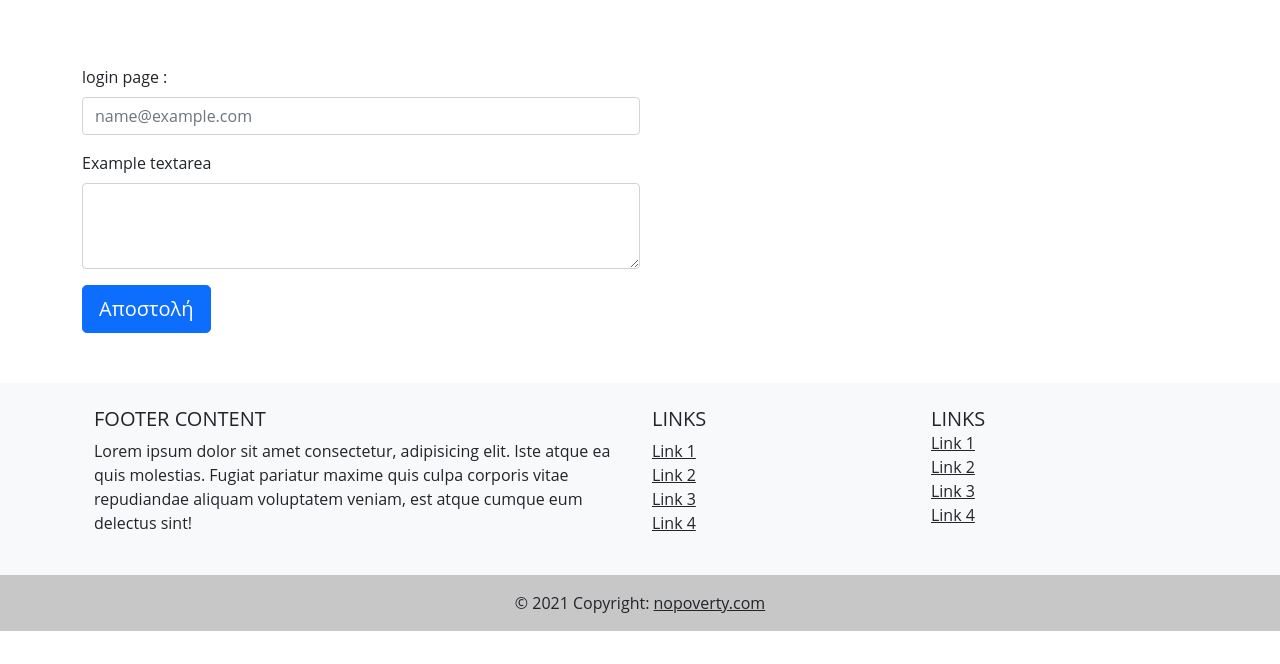
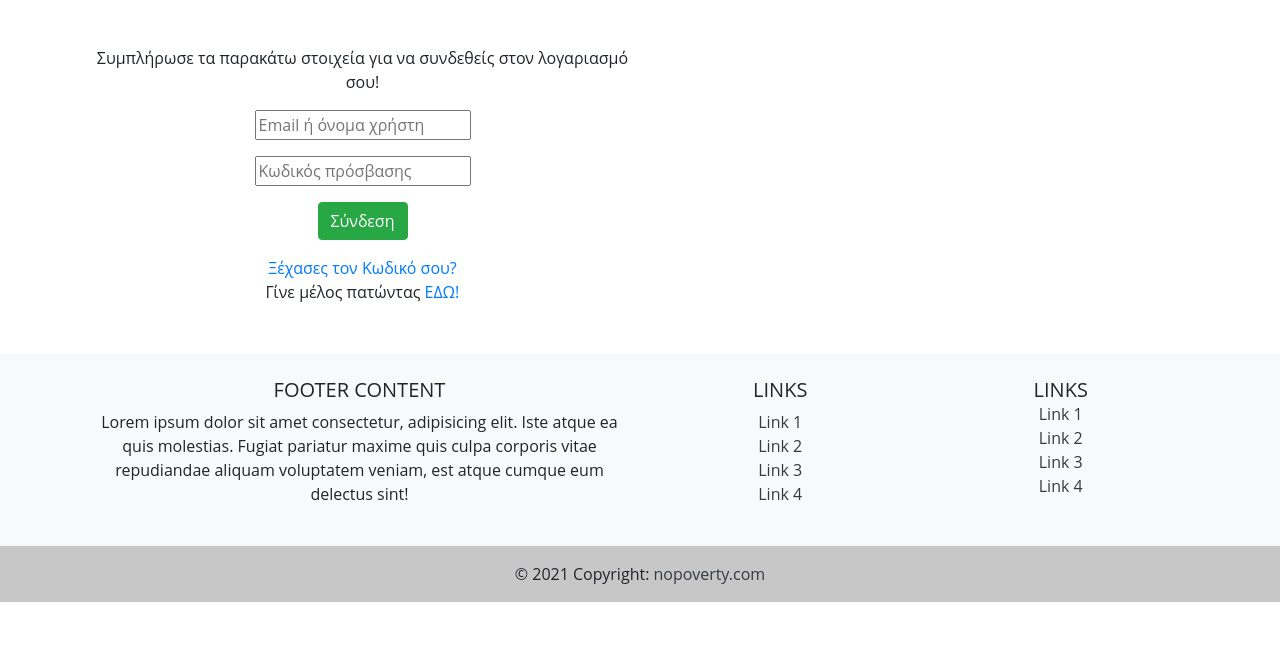
Before and after one commit to alexkana/HelpingHand, a plain HTML site: page LoginPage.html in a window 1280 px wide. Shown: the part 136-800 px from the top of the page. Drawn offline with nearby package versions, Linux system fonts and the light colour scheme.

```diff
--- a/LoginPage.html
+++ b/LoginPage.html
@@ -69,10 +69,10 @@
                             </div>
                         </li>
                     </ul>
-<!--                    <select class="selectpicker ms-auto" data-width="fit">-->
-<!--                        <option>Ελληνικά</option>-->
-<!--                        <option>English</option>-->
-<!--                    </select>-->
+                    <!--                    <select class="selectpicker ms-auto" data-width="fit">-->
+                    <!--                        <option>Ελληνικά</option>-->
+                    <!--                        <option>English</option>-->
+                    <!--                    </select>-->
                 </div>
             </div>
         </nav>
@@ -81,16 +81,29 @@
 
 <div class="container">
     <section id="form">
-        <div class="mb-3">
-            <label for="exampleFormControlInput1" class="form-label">login page :</label>
-            <input type="email" class="form-control" id="exampleFormControlInput1" placeholder="name@example.com">
+        <style>
+            h1 {text-align: center;}
+            p {text-align: center;}
+            div {text-align: center;}
+        </style>
+
+        <form>
+            <link href="//maxcdn.bootstrapcdn.com/bootstrap/4.0.0/css/bootstrap.min.css" rel="stylesheet" id="bootstrap-css">
+            <script src="//maxcdn.bootstrapcdn.com/bootstrap/4.0.0/js/bootstrap.min.js"></script>
+            <script src="//cdnjs.cloudflare.com/ajax/libs/jquery/3.2.1/jquery.min.js"></script>
+            <p>Συμπλήρωσε τα παρακάτω στοιχεία για να συνδεθείς στον λογαριασμό σου!</p>
+            <p><input type="text" id="login" class="fadeIn second" name="login" placeholder="Email ή όνομα χρήστη"></p>
+            <p><input type="text" id="password" class="fadeIn third" name="login" placeholder="Κωδικός πρόσβασης"></p>
+            <p><button type="button" class="btn btn-success">Σύνδεση</button></p>
+        </form>
+
+        <div id="formFooter1">
+            <a class="underlineHover" href="#">Ξέχασες τον Κωδικό σου?</a>
         </div>
-        <div class="mb-3">
-            <label for="exampleFormControlTextarea1" class="form-label">Example textarea</label>
-            <textarea class="form-control" id="exampleFormControlTextarea1" rows="3"></textarea>
-        </div>
-        <div class="mb-3">
-            <a class="btn btn-primary btn-lg" href="#" role="button">Αποστολή</a>
+
+        <div id="formFooter2">
+            <a>  Γίνε μέλος πατώντας  </a>
+            <a class="underlineHover" href="#">ΕΔΩ!</a>
         </div>
 
     </section>
```
